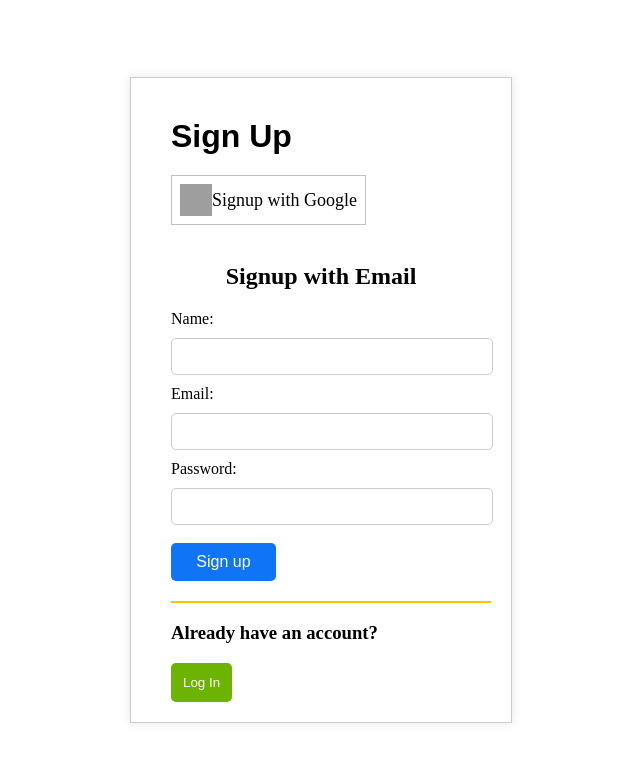
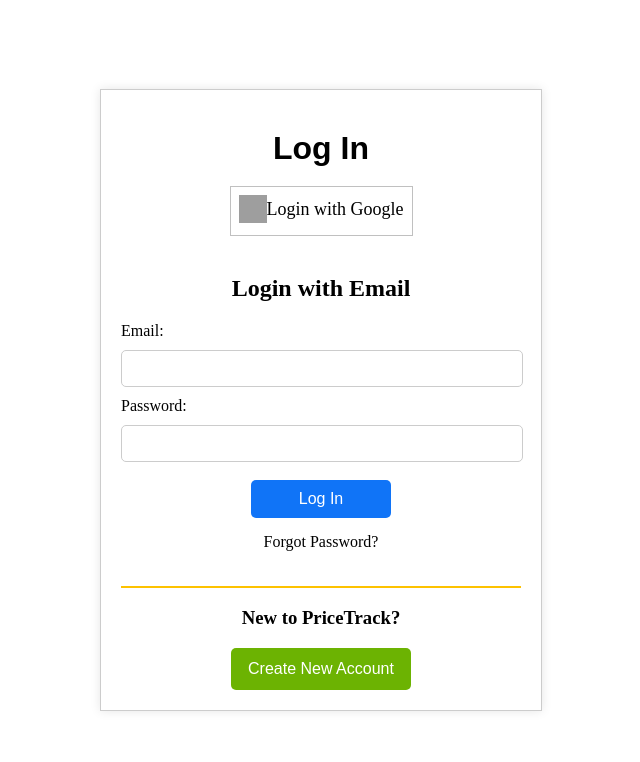
Before and after one commit to ngocbityta/PriceManagement, a React (Vite) app: page /login in a window 1280 px wide. Shown: the top 762 px of the page, without its empty margins (319-959 px from the left). Built offline with nearby package versions, Linux system fonts and the light colour scheme; grey boxes are pictures that could not be loaded.

Commit message:
update css

```diff
--- a/src/App.jsx
+++ b/src/App.jsx
@@ -1,6 +1,7 @@
 import React from 'react';
 
-import Signup from './page/main/signup/signup.jsx';
+// import Signup from './page/main/signup/signup.jsx';
+import Login from './page/main/login/Login.jsx';
 
 
 // import Main from "./page/main/Main.jsx"
@@ -11,8 +12,8 @@
     <div>
       {/* <Header /> */}
       {/* <Main /> */}
-      {/* <Login></Login> */}
-      <Signup></Signup>
+      <Login></Login>
+      {/* <Signup></Signup> */}
     </div>
   )
 }
--- a/src/page/main/login/Login.jsx
+++ b/src/page/main/login/Login.jsx
@@ -31,7 +31,9 @@
 
             <div id="create-new-account">
                 <h3>New to PriceTrack?</h3>
-                <button type="button" href="#">Create New Account</button>
+                <div id="signup-button">
+                    <button type="button" href="#">Create New Account</button>
+                </div>
             </div>
         </div>
 
--- a/src/page/main/login/style.css
+++ b/src/page/main/login/style.css
@@ -8,22 +8,26 @@
 }
 
 #wrapper {
+    width: 400px;
     padding: 20px;
     border: 1px solid #ccc;
     box-shadow: 0 0 10px rgba(0, 0, 0, 0.1);
+    justify-content: center;
 }
 
 #title {
+    display: flex;
     padding: 20px;
     font-size: 32px;
     font-weight: bold;
-    font-family:Arial, Helvetica, sans-serif;
+    font-family: Arial, Helvetica, sans-serif;
+    justify-content: center;
 }
 
 .login-form {
-    width: 300px;
+    width: auto;
     margin: 0 auto;
-    padding: 20px;
+    padding: 20px 0px;
 }
 
 .login-form h2 {
@@ -32,7 +36,7 @@
 }
 
 .login-form input {
-    width: 100%;
+    width: 95%;
     padding: 10px;
     margin: 10px 0;
     border: 1px solid #ccc;
@@ -40,6 +44,8 @@
 }
 
 .login-form button {
+    margin-left: 50%;
+    transform: translate(-50%);
     width: 35%;
     padding: 10px;
     background-color: #1074f7;
@@ -58,8 +64,10 @@
 }
 
 #forgot-password {
+    display: flex;
+    justify-content: center;
     height: 48px;
-    align-content: center;
+    align-items: center;
 }
 
 #forgot-password a {
@@ -71,10 +79,6 @@
     color: rgb(170, 131, 3);
 }
 
-#create-new-account {
-    padding-left: 20px;
-}
-
 #create-new-account::before {
     content: "";
     display: block;
@@ -83,12 +87,26 @@
     background-color: rgb(253, 194, 0);
 }
 
+#create-new-account h3 {
+    display: flex;
+    justify-content: center;
+}
+
+#create-new-account #signup-button {
+    display: flex;
+    justify-content: center;
+}
+
 #create-new-account button {
     background-color: rgb(108, 179, 2);
     color: white;
     border: none;
     padding: 12px;
     border-radius: 5px;
+    /* margin-left: 50%;
+    transform: translate(-50%); */
+    width: 45%;
+    font-size: 16px;
 }
 
 #create-new-account button:hover {
@@ -99,7 +117,7 @@
     border-radius: 5px;
 }
 
-#login-with-third-party a{
+#login-with-third-party a {
     width: auto;
     height: 32px;
     display: inline-block;
@@ -109,23 +127,23 @@
 }
 
 #login-with-third-party {
-    padding-left: 20px;
     height: 48px;
-    width: 100%;
+    display: flex;
+    justify-content: center;
+    align-items: center;
 }
 
 #login-with-third-party .google-image {
     display: table-cell;
     vertical-align: middle;
-    width: 32px;
-    height: 32px;
-    background-image: url('https://www.pricebefore.com/static/pb/images/icon-amazon.svg');
+    width: 28px;
+    height: 28px;
+    background-image: url('https://www.pricebefore.com/static/pb/images/icon-google.svg');
     background-size: cover;
 }
 
 #login-with-third-party .login-text {
     display: table-cell;
-
     color: black;
     font-size: 18px;
     vertical-align: middle;
--- a/src/page/main/signup/signup.jsx
+++ b/src/page/main/signup/signup.jsx
@@ -6,31 +6,31 @@
         <div id="wrapper">
             <div id="title">Sign Up</div>
             <div id="signup-with-third-party">
-                <a href="#" title='signup with Google'>
+                <a href="#" title='sign up with Google'>
                     <span class="google-image"></span>
-                    <span class="signup-text">Signup with Google</span>
+                    <span class="signup-text">Sign up with Google</span>
                 </a>
             </div>
             <div class="signup-form">
-                <h2>Signup with Email</h2>
                 <form action="#" method="post">
                     <label for="name">Name:</label>
-                    <input type="text" id="name" name="name" required/>
+                    <input type="text" id="name" name="name" required />
                     <label for="email">Email:</label>
                     <input type="email" id="email" name="email" required></input>
 
                     <label for="password">Password:</label>
                     <input type="password" id="password" name="password" required></input>
                     <div id='space'></div>
-
-
                     <button type="submit">Sign up</button>
                 </form>
             </div>
 
             <div id="create-new-account">
                 <h3>Already have an account?</h3>
-                <button type="button" href="#">Log In</button>
+                <div id="login-button">
+                    <button type="button" href="#">Log In</button>
+                </div>
+
             </div>
         </div>
 
--- a/src/page/main/signup/style.css
+++ b/src/page/main/signup/style.css
@@ -8,22 +8,26 @@
 }
 
 #wrapper {
+    width: 400px;
     padding: 20px;
     border: 1px solid #ccc;
     box-shadow: 0 0 10px rgba(0, 0, 0, 0.1);
+    justify-content: center;
 }
 
 #title {
+    display: flex;
     padding: 20px;
     font-size: 32px;
     font-weight: bold;
-    font-family:Arial, Helvetica, sans-serif;
+    font-family: Arial, Helvetica, sans-serif;
+    justify-content: center;
 }
 
 .signup-form {
-    width: 300px;
+    width: auto;
     margin: 0 auto;
-    padding: 20px;
+    padding: 20px 0px;
 }
 
 .signup-form h2 {
@@ -32,7 +36,7 @@
 }
 
 .signup-form input {
-    width: 100%;
+    width: 95%;
     padding: 10px;
     margin: 10px 0;
     border: 1px solid #ccc;
@@ -40,6 +44,8 @@
 }
 
 .signup-form button {
+    margin-left: 50%;
+    transform: translate(-50%);
     width: 35%;
     padding: 10px;
     background-color: #1074f7;
@@ -71,9 +77,6 @@
     color: rgb(170, 131, 3);
 }
 
-#create-new-account {
-    padding-left: 20px;
-}
 
 #create-new-account::before {
     content: "";
@@ -83,12 +86,26 @@
     background-color: rgb(253, 194, 0);
 }
 
+#create-new-account h3 {
+    display: flex;
+    justify-content: center;
+}
+
+#create-new-account #login-button {
+    display: flex;
+    justify-content: center;
+}
+
 #create-new-account button {
     background-color: rgb(108, 179, 2);
     color: white;
     border: none;
     padding: 12px;
     border-radius: 5px;
+    /* margin-left: 50%;
+    transform: translate(-50%); */
+    width: 35%;
+    font-size: 16px;
 }
 
 #create-new-account button:hover {
@@ -99,7 +116,7 @@
     border-radius: 5px;
 }
 
-#signup-with-third-party a{
+#signup-with-third-party a {
     width: auto;
     height: 32px;
     display: inline-block;
@@ -109,17 +126,19 @@
 }
 
 #signup-with-third-party {
-    padding-left: 20px;
+    display: flex;
+    justify-content: center;
+    align-items: center;
     height: 48px;
-    width: 100%;
+    width: auto;
 }
 
 #signup-with-third-party .google-image {
     display: table-cell;
     vertical-align: middle;
-    width: 32px;
-    height: 32px;
-    background-image: url('https://www.pricebefore.com/static/pb/images/icon-amazon.svg');
+    width: 28px;
+    height: 28px;
+    background-image: url('https://www.pricebefore.com/static/pb/images/icon-google.svg');
     background-size: cover;
 }
 
```
